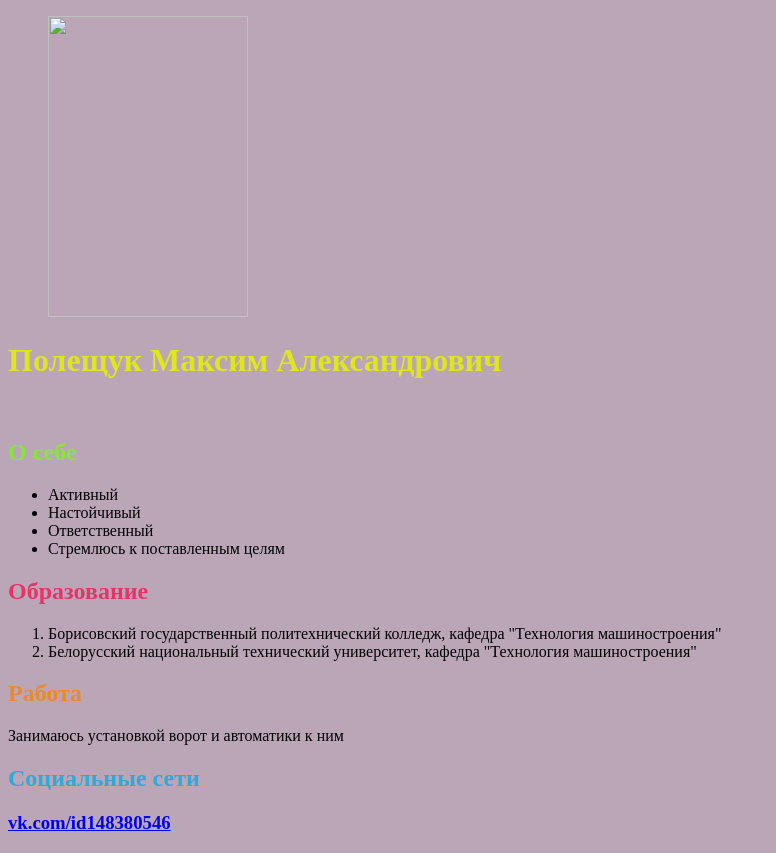
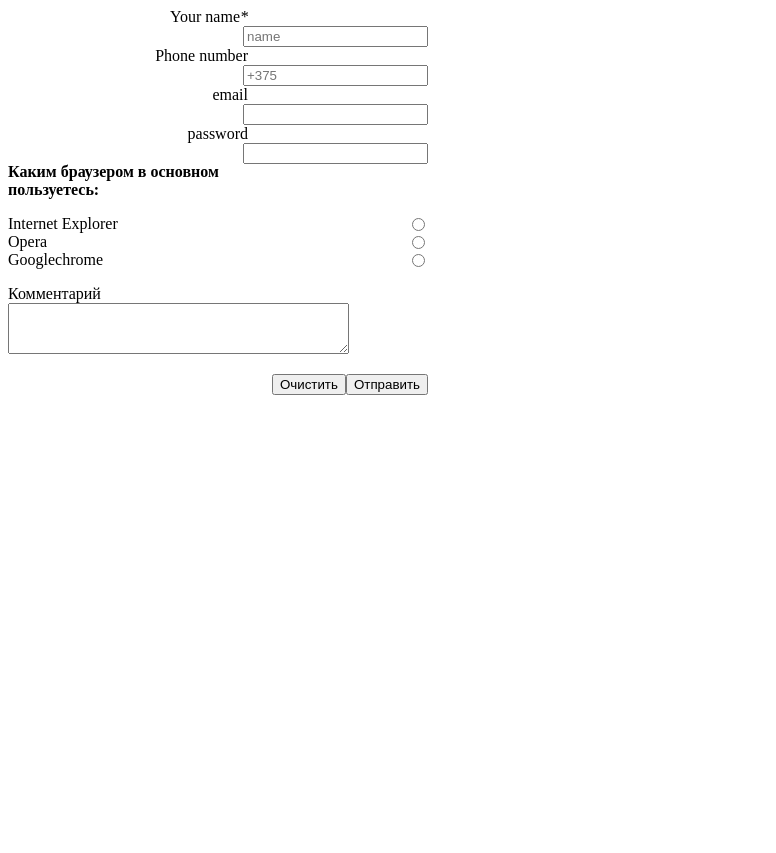
Before and after one commit to MaksimPoleshchuk/lesson-1, a plain HTML site: page index.html in a window 1280 px wide. Shown: the whole page, without its empty margins (0-776 px from the left). After the commit the page ends 800 px from the top, so only its background shows below. Drawn offline with Linux system fonts and the light colour scheme.

Commit message:
Add files via upload

```diff
--- a/index.html
+++ b/index.html
@@ -2,29 +2,70 @@
 <html lang="en">
 <head>
     <meta charset="UTF-8">
-    <meta name="viewport" content="width=device-width, initial-scale=1.0">
-    <title>About Me</title>
+    <meta name="viewport" content="width=, initial-scale=1.0">
+    <title>Forma</title>
+
+    <style>
+      form {
+        width: 420px;
+      }
+
+      div {
+        margin-bottom: 20px;
+      }
+
+      label {
+        display: inline-block;
+        width: 240px;
+        text-align: right;
+        padding-right: 10px;
+      }
+
+      button, input {
+        float: right;
+      }
+    </style>
+
 </head>
-<body style="color:black; background-color:#bba6b8">
-    <figure><img src="photo.jpg" width="200" height="301" alt=""></figure>
-    <h1 style="color:#dfe61b">Полещук Максим Александрович</h1><br>
-    <h2 style="color: #8ae634">О себе</h2>
-        <ul>
-            <li>Активный</li>
-            <li>Настойчивый</li>
-            <li>Ответственный</li>
-            <li>Стремлюсь к поставленным целям</li>
-        </ul>
-    <h2 style="color: #e63469">Образование</h2>
-        <ol>
-            <li>Борисовский государственный политехнический колледж, кафедра "Технология машиностроения"</li>
-            <li>Белорусский национальный технический университет, кафедра "Технология машиностроения"</li>
-        </ol>
-    <h2 style="color: #e68a34">Работа</h2>
-        <p>Занимаюсь установкой ворот и автоматики к ним</p>
-    <h2 style="color: #2da9da">Социальные сети</h2>
-    <h3>
-        <a href="http://vk.com/id148380546">vk.com/id148380546</a>
-    </h3>
+<body>
+    <form action="index.html" method="POST">
+
+        <div>
+            <label>Your name<em>*</em></label>
+            <input type="text" placeholder="name" value="">
+        </div>
+
+        <div>
+            <label>Phone number</label>
+            <input type="tel" placeholder="+375" value="">
+        </div>
+
+        <div>
+          <label for="email">email</label>
+          <input type="email" id="">
+        </div>
+
+        <div>
+          <label for="password">password</label>
+          <input type="password" name="password" id="">
+        </div>
+
+        <p><b>Каким браузером в основном пользуетесь:</b><Br>
+
+         <p>
+          <input type="radio" name="browser" value="ie"> Internet Explorer<Br>
+          <input type="radio" name="browser" value="opera"> Opera<Br>
+          <input type="radio" name="browser" value="googlechrome"> Googlechrome<Br>
+         </p>
+
+         <p>Комментарий<Br>
+          <textarea name="comment" cols="40" rows="3"></textarea></p>
+
+         <p>
+           <input type="submit" value="Отправить">
+          <input type="reset" value="Очистить">
+        </p>
+
+    </form>
 </body>
 </html>
```
